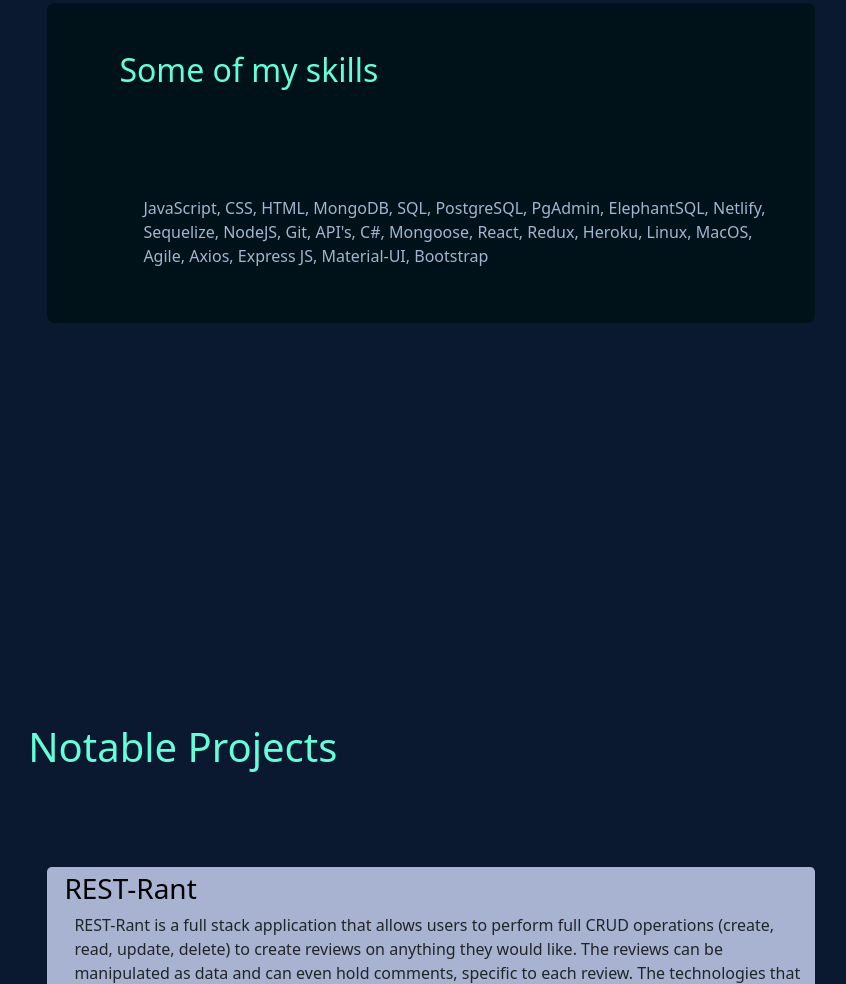
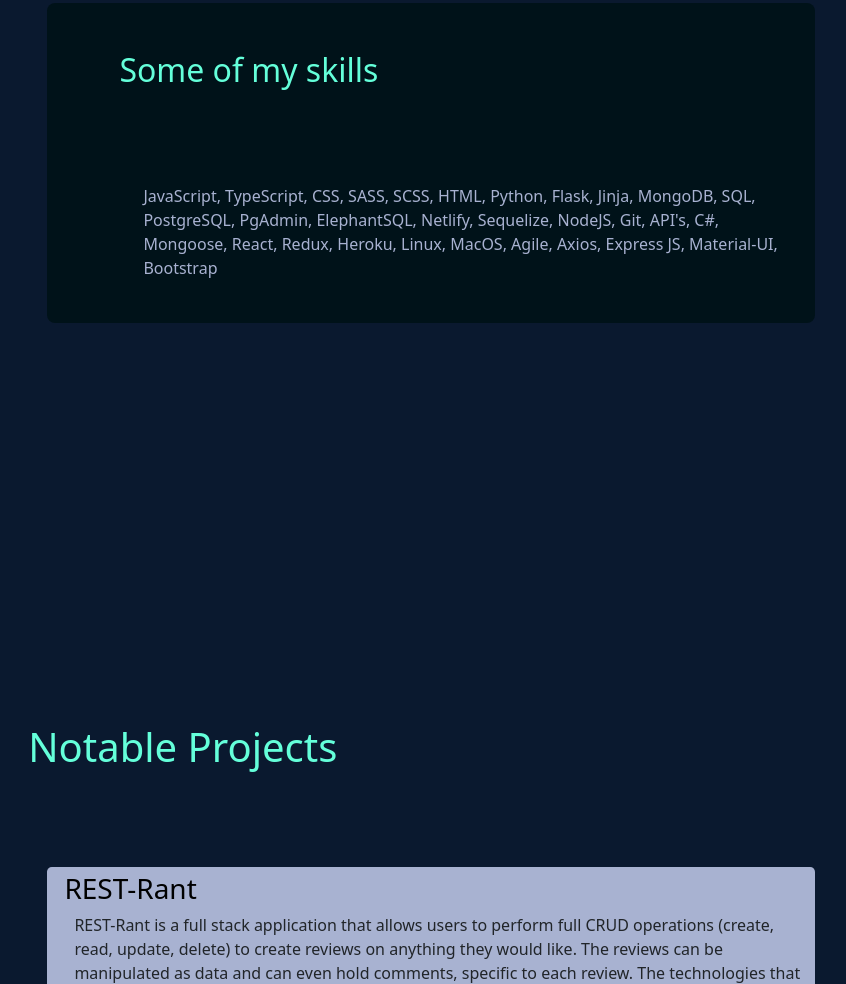
Before and after one commit to BenjaminBanwart/Personal_Portfolio, a plain HTML site: page index.html in a window 1280 px wide. Shown: the part 1020-2004 px from the top of the page, without its empty margins (183-1029 px from the left). Drawn offline with nearby package versions, Linux system fonts and the light colour scheme.

Commit message:
Added skills and courses

```diff
--- a/index.html
+++ b/index.html
@@ -80,7 +80,7 @@
           <h2>Some of my skills</h2>
         </div>
         <div class="skill-positioning">
-          <p>JavaScript, CSS, HTML, MongoDB, SQL, PostgreSQL, PgAdmin, ElephantSQL, Netlify, Sequelize, NodeJS, Git, API's, C#, Mongoose, React, Redux, Heroku, Linux, MacOS, Agile, Axios, Express JS, Material-UI, Bootstrap</p>
+          <p>JavaScript, TypeScript, CSS, SASS, SCSS, HTML, Python, Flask, Jinja, MongoDB, SQL, PostgreSQL, PgAdmin, ElephantSQL, Netlify, Sequelize, NodeJS, Git, API's, C#, Mongoose, React, Redux, Heroku, Linux, MacOS, Agile, Axios, Express JS, Material-UI, Bootstrap</p>
         </div>
       </div>
       <!--projects section-->
```
Also changed, not shown: 1 other file.
